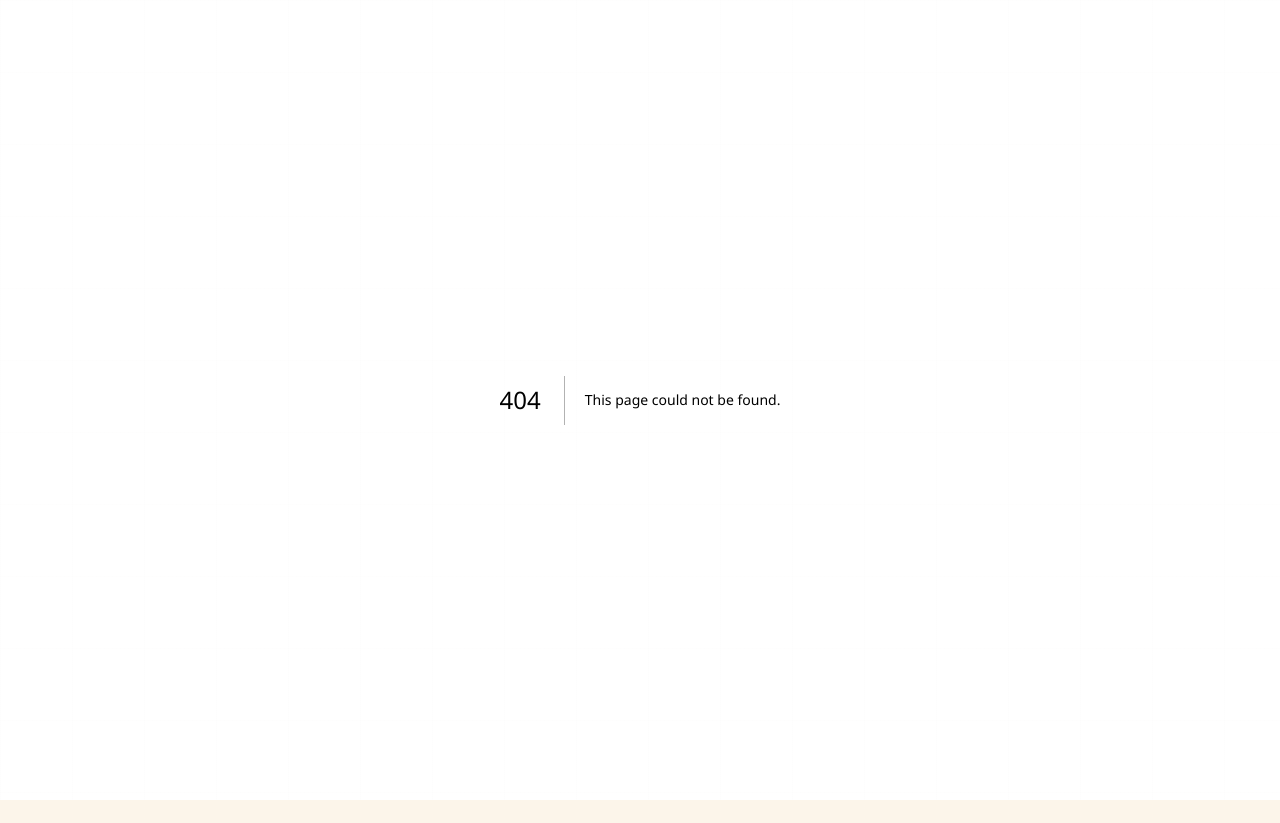
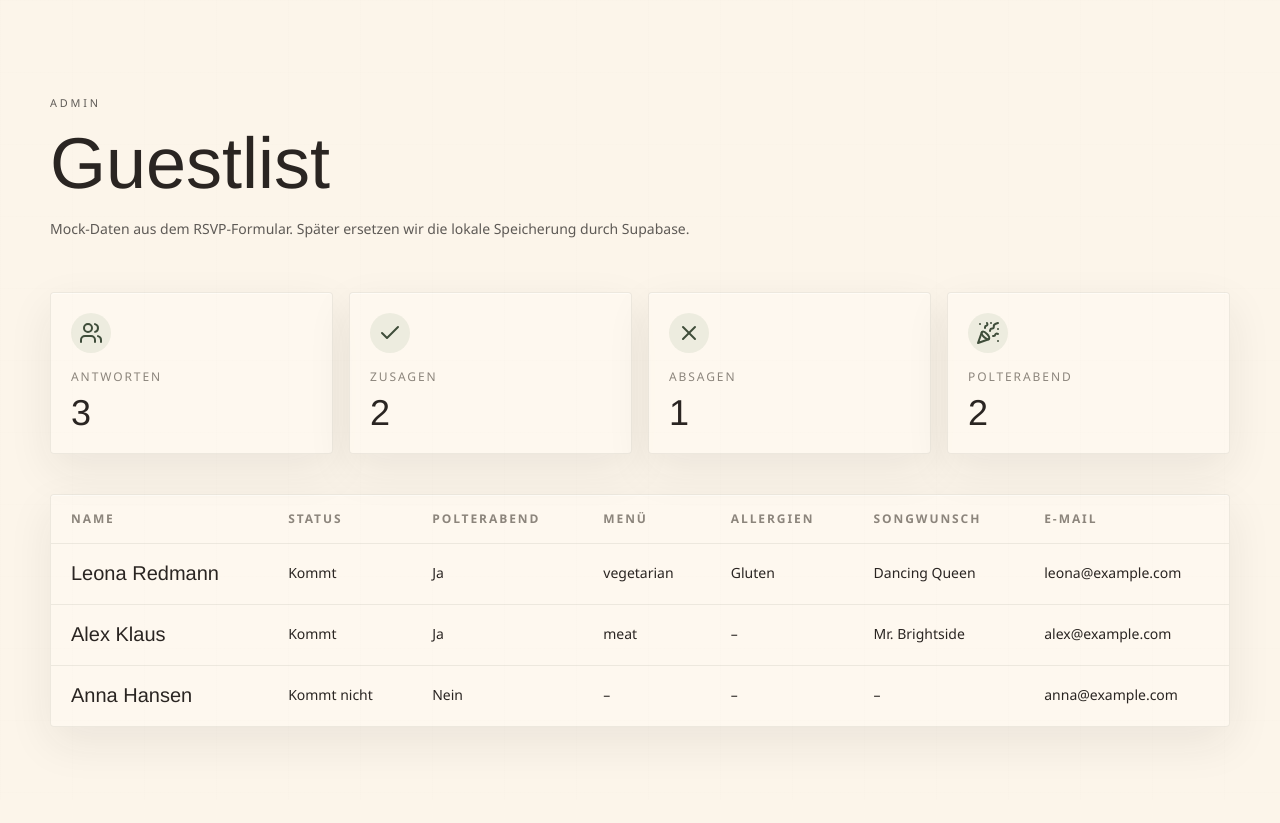
Before and after one commit to leonajosephine/wedding-website, a Next.js app: page /1/guestlist in a window 1280 px wide. Before the commit this address had no page. Before the commit the page ends 800 px from the top, so only its background shows below. Built offline with nearby package versions, Linux system fonts and the light colour scheme; a web font is replaced by a local one.

Commit message:
feat(guestlist): first version admin page

```diff
--- /dev/null
+++ b/src/app/[locale]/guestlist/page.tsx
@@ -0,0 +1,127 @@
+'use client';
+
+import {useEffect, useMemo, useState} from 'react';
+import {Check, X, Users, PartyPopper} from 'lucide-react';
+import {getRsvpResponses, RsvpResponse} from '@/lib/rsvpStorage';
+
+export default function GuestlistPage() {
+  const [responses] = useState<RsvpResponse[]>(() => getRsvpResponses());
+
+  const stats = useMemo(() => {
+    const attending = responses.filter((item) => item.attending === 'yes');
+    const declined = responses.filter((item) => item.attending === 'no');
+    const polterabend = responses.filter((item) => item.polterabend);
+
+    return {
+      total: responses.length,
+      attending: attending.length,
+      declined: declined.length,
+      polterabend: polterabend.length
+    };
+  }, [responses]);
+
+  return (
+    <main className="min-h-screen bg-[var(--background)] px-6 py-24">
+      <div className="container">
+        <div className="mb-12">
+          <p className="eyebrow mb-4">Admin</p>
+
+          <h1 className="serif text-5xl text-[var(--text)] md:text-7xl">
+            Guestlist
+          </h1>
+
+          <p className="mt-4 max-w-2xl text-sm leading-7 text-[var(--text-soft)]">
+            Mock-Daten aus dem RSVP-Formular. Später ersetzen wir die lokale
+            Speicherung durch Supabase.
+          </p>
+        </div>
+
+        <div className="mb-10 grid gap-4 sm:grid-cols-2 lg:grid-cols-4">
+          <StatCard icon={<Users />} label="Antworten" value={stats.total} />
+          <StatCard icon={<Check />} label="Zusagen" value={stats.attending} />
+          <StatCard icon={<X />} label="Absagen" value={stats.declined} />
+          <StatCard icon={<PartyPopper />} label="Polterabend" value={stats.polterabend} />
+        </div>
+
+        <div className="overflow-hidden rounded-sm border border-[var(--border-soft)] bg-[rgba(255,250,242,0.72)] shadow-[var(--shadow-paper)]">
+          <div className="overflow-x-auto">
+            <table className="w-full min-w-[900px] border-collapse text-left text-sm">
+              <thead className="border-b border-[var(--border-soft)] text-xs uppercase tracking-[0.16em] text-[var(--text-muted)]">
+                <tr>
+                  <th className="px-5 py-4">Name</th>
+                  <th className="px-5 py-4">Status</th>
+                  <th className="px-5 py-4">Polterabend</th>
+                  <th className="px-5 py-4">Menü</th>
+                  <th className="px-5 py-4">Allergien</th>
+                  <th className="px-5 py-4">Songwunsch</th>
+                  <th className="px-5 py-4">E-Mail</th>
+                </tr>
+              </thead>
+
+              <tbody>
+                {responses.map((item) => (
+                  <tr
+                    key={item.id}
+                    className="border-b border-[var(--border-soft)] last:border-b-0"
+                  >
+                    <td className="px-5 py-4 serif text-xl text-[var(--text)]">
+                      {item.firstName} {item.lastName}
+                    </td>
+
+                    <td className="px-5 py-4">
+                      {item.attending === 'yes' ? 'Kommt' : 'Kommt nicht'}
+                    </td>
+
+                    <td className="px-5 py-4">
+                      {item.polterabend ? 'Ja' : 'Nein'}
+                    </td>
+
+                    <td className="px-5 py-4">{item.menu || '–'}</td>
+                    <td className="px-5 py-4">{item.allergies || '–'}</td>
+                    <td className="px-5 py-4">{item.songWish || '–'}</td>
+                    <td className="px-5 py-4">{item.email}</td>
+                  </tr>
+                ))}
+
+                {responses.length === 0 && (
+                  <tr>
+                    <td
+                      colSpan={7}
+                      className="px-5 py-12 text-center text-[var(--text-soft)]"
+                    >
+                      Noch keine Antworten vorhanden.
+                    </td>
+                  </tr>
+                )}
+              </tbody>
+            </table>
+          </div>
+        </div>
+      </div>
+    </main>
+  );
+}
+
+function StatCard({
+  icon,
+  label,
+  value
+}: {
+  icon: React.ReactNode;
+  label: string;
+  value: number;
+}) {
+  return (
+    <article className="rounded-sm border border-[var(--border-soft)] bg-[rgba(255,250,242,0.72)] p-5 shadow-[var(--shadow-paper)]">
+      <div className="mb-4 flex h-10 w-10 items-center justify-center rounded-full bg-[rgba(184,196,170,0.24)] text-[var(--brand-600)]">
+        {icon}
+      </div>
+
+      <p className="text-xs uppercase tracking-[0.16em] text-[var(--text-muted)]">
+        {label}
+      </p>
+
+      <p className="serif mt-2 text-4xl text-[var(--text)]">{value}</p>
+    </article>
+  );
+}
--- a/src/components/sections/RSVP.tsx
+++ b/src/components/sections/RSVP.tsx
@@ -5,6 +5,7 @@ import {useState} from 'react';
 import {Calendar, Check, ChevronLeft, ChevronRight} from 'lucide-react';
 import {useTranslations} from 'next-intl';
 import {Button} from '@/components/ui/Button';
+import {saveRsvpResponse} from '@/lib/rsvpStorage';
 
 type FormData = {
   firstName: string;
@@ -12,7 +13,7 @@ type FormData = {
   email: string;
   attending: 'yes' | 'no' | '';
   polterabend: boolean;
-  menu: string;
+  menu: 'meat' | 'vegetarian' | 'vegan' | '';
   allergies: string;
   songWish: string;
 };
@@ -50,7 +51,19 @@ export function RSVP() {
   };
 
   const handleSubmit = () => {
-    console.log('RSVP submitted:', formData);
+    if (formData.attending !== 'yes' && formData.attending !== 'no') return;
+
+    saveRsvpResponse({
+      firstName: formData.firstName,
+      lastName: formData.lastName,
+      email: formData.email,
+      attending: formData.attending,
+      polterabend: formData.attending === 'yes' ? formData.polterabend : false,
+      menu: formData.attending === 'yes' ? (formData.menu as FormData['menu']) : '',
+      allergies: formData.attending === 'yes' ? formData.allergies : '',
+      songWish: formData.attending === 'yes' ? formData.songWish : ''
+    });
+
     setSubmitted(true);
   };
 
@@ -213,7 +226,7 @@ END:VCALENDAR`;
               </label>
 
               <div className="space-y-4">
-                <Select label={t('menu')} value={formData.menu} onChange={(value) => setFormData({...formData, menu: value})} t={t} />
+                <Select label={t('menu')} value={formData.menu} onChange={(value) => setFormData({...formData, menu: value as FormData['menu']})} t={t} />
                 <Input label={t('allergies')} value={formData.allergies} onChange={(value) => setFormData({...formData, allergies: value})} />
                 <Input label={t('songWish')} value={formData.songWish} onChange={(value) => setFormData({...formData, songWish: value})} />
               </div>
--- /dev/null
+++ b/src/lib/rsvpStorage.ts
@@ -0,0 +1,87 @@
+export type RsvpResponse = {
+    id: string;
+    firstName: string;
+    lastName: string;
+    email: string;
+    attending: 'yes' | 'no';
+    polterabend: boolean;
+    menu: 'meat' | 'vegetarian' | 'vegan' | '';
+    allergies: string;
+    songWish: string;
+    submittedAt: string;
+  };
+
+  const STORAGE_KEY = 'wedding-rsvp-responses';
+
+  export const mockResponses: RsvpResponse[] = [
+    {
+      id: '1',
+      firstName: 'Leona',
+      lastName: 'Redmann',
+      email: 'leona@example.com',
+      attending: 'yes',
+      polterabend: true,
+      menu: 'vegetarian',
+      allergies: 'Gluten',
+      songWish: 'Dancing Queen',
+      submittedAt: new Date().toISOString()
+    },
+    {
+      id: '2',
+      firstName: 'Alex',
+      lastName: 'Klaus',
+      email: 'alex@example.com',
+      attending: 'yes',
+      polterabend: true,
+      menu: 'meat',
+      allergies: '',
+      songWish: 'Mr. Brightside',
+      submittedAt: new Date().toISOString()
+    },
+    {
+      id: '3',
+      firstName: 'Anna',
+      lastName: 'Hansen',
+      email: 'anna@example.com',
+      attending: 'no',
+      polterabend: false,
+      menu: '',
+      allergies: '',
+      songWish: '',
+      submittedAt: new Date().toISOString()
+    }
+  ];
+
+  export function getRsvpResponses(): RsvpResponse[] {
+    if (typeof window === 'undefined') return [];
+
+    const stored = window.localStorage.getItem(STORAGE_KEY);
+
+    const savedResponses: RsvpResponse[] = stored
+      ? JSON.parse(stored)
+      : [];
+
+    // Mock-Daten + echte Antworten
+    return [...savedResponses, ...mockResponses];
+  }
+
+  export function saveRsvpResponse(
+    response: Omit<RsvpResponse, 'id' | 'submittedAt'>
+  ) {
+    const responses = getRsvpResponses().filter(
+      (item) => !mockResponses.some((mock) => mock.id === item.id)
+    );
+
+    const newResponse: RsvpResponse = {
+      ...response,
+      id: crypto.randomUUID(),
+      submittedAt: new Date().toISOString()
+    };
+
+    window.localStorage.setItem(
+      STORAGE_KEY,
+      JSON.stringify([newResponse, ...responses])
+    );
+
+    return newResponse;
+  }
```
